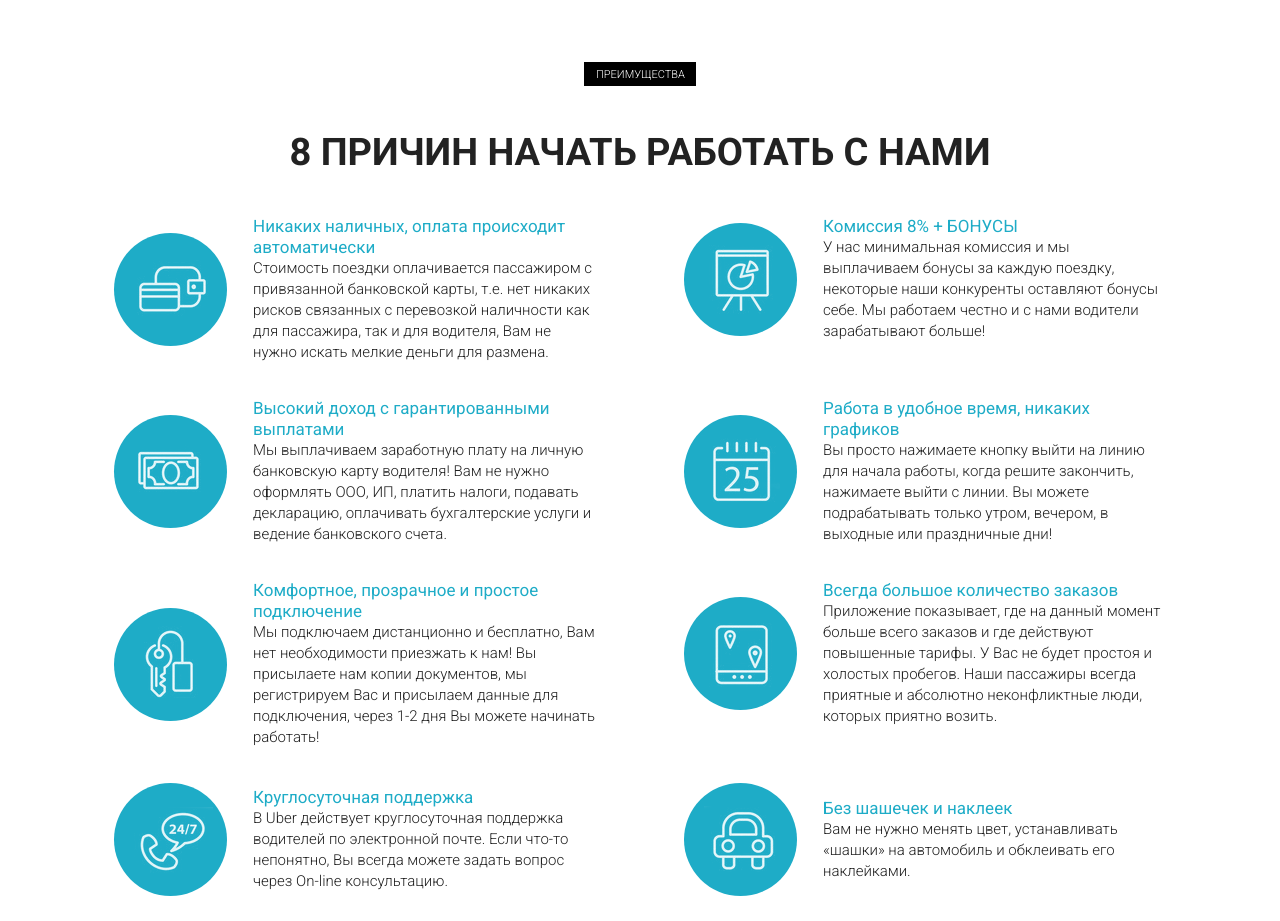
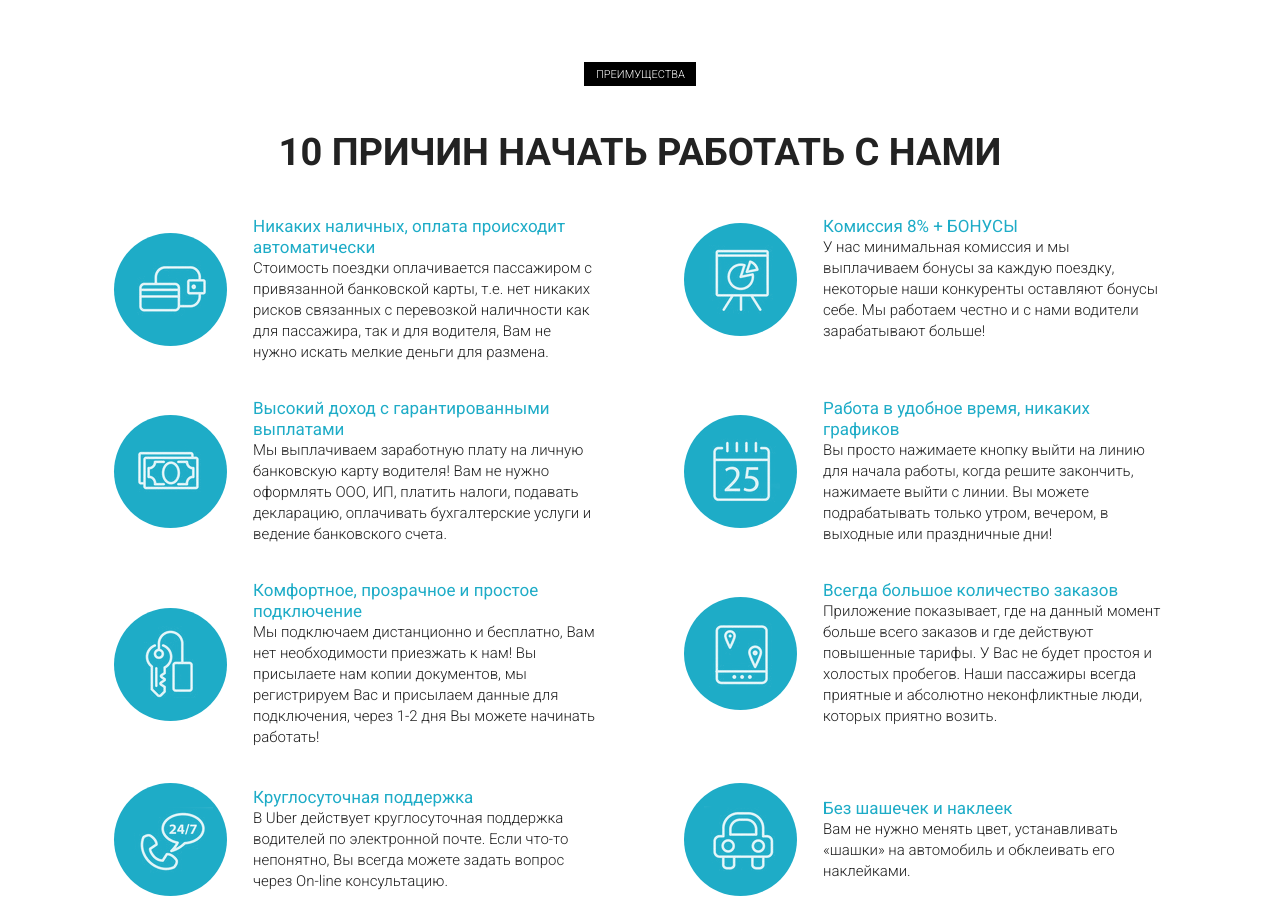
Before and after one commit to BublikIlya/newpetproject, a plain HTML site: page src/index.html in a window 1280 px wide. Shown: the part 860-1781 px from the top of the page. Drawn offline with Linux system fonts and the light colour scheme.

Commit message:
fix count

```diff
--- a/src/index.html
+++ b/src/index.html
@@ -61,7 +61,7 @@
   <section class="reasons">
     <div class="container">
         <div class="label">преимущества</div>
-        <h2 class="title">8 причин начать работать с нами</h2>
+        <h2 class="title">10 причин начать работать с нами</h2>
         <div class="row">
             <div class="col-md-6">
                 <div class="reasons_block">
```
